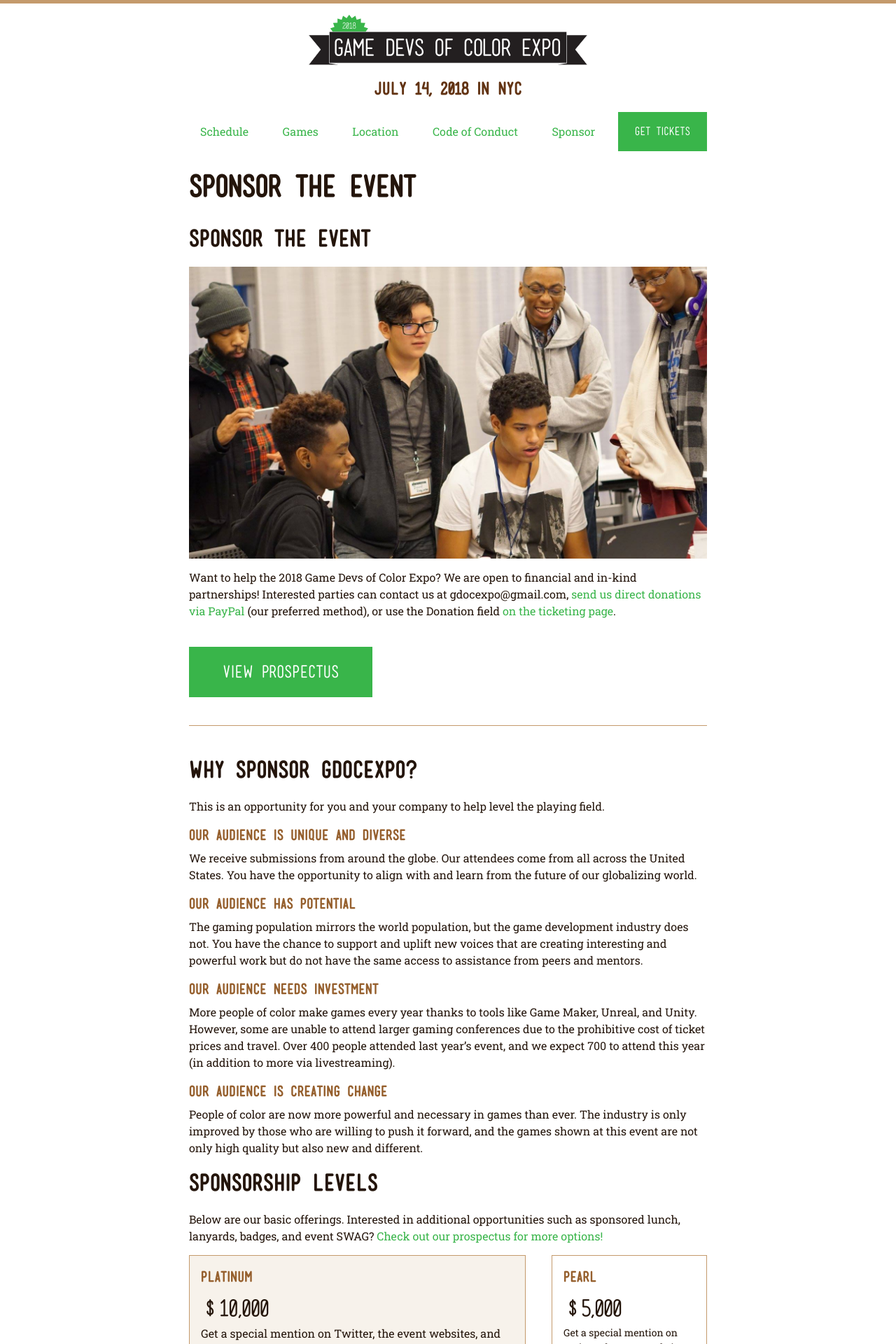
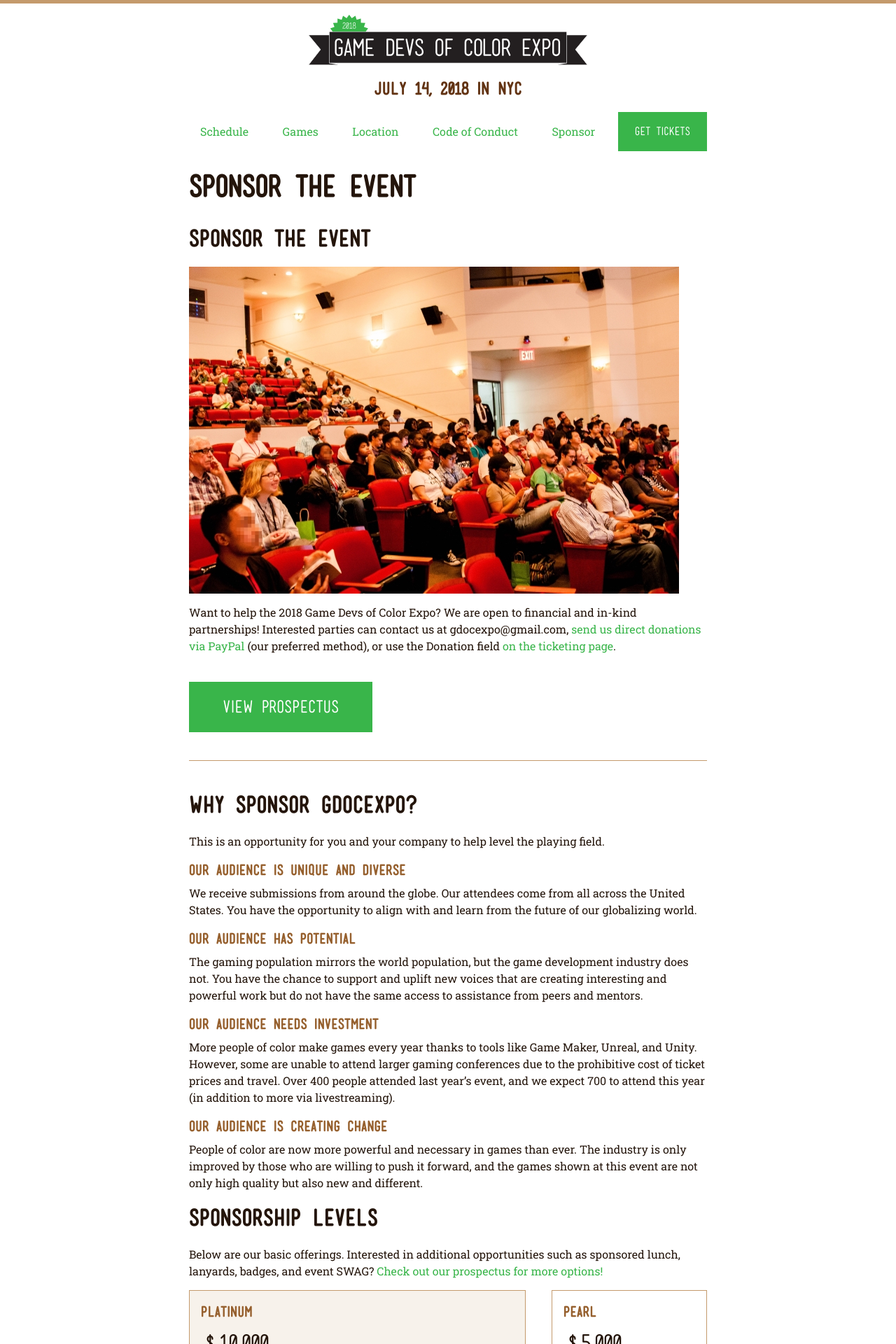
Before and after one commit to BrooklynGamery/gdocexpo, a Jekyll site: the page built from sponsor/content.markdown, in a window 1280 px wide. Shown: the top 1920 px of the page at 70% size. Built offline with Jekyll 4.4.1, drawn with Linux system fonts in a browser that asks for light colours; our own code applies the rules of GitHub Pages for plain Markdown files.

Commit message:
Updated images on the site

```diff
--- a/index-content.markdown
+++ b/index-content.markdown
@@ -13,7 +13,7 @@
 
 ## All are welcome
 
-![](/assets/images/photos/2016/05.jpg)
+![](/assets/images/photos/2017/IMG_7270.jpg)
 
 The 2018 Game Devs of Color Expo is open to people of all genders, races, abilities, sexual orientations, and religions. We are committed to ensuring that this event is inclusive to all. For example, the venue is wheelchair accessibile, live captions will be displayed for all talks and presentations, and gender-neutral restrooms will be available.
 
--- a/sponsor/content.markdown
+++ b/sponsor/content.markdown
@@ -1,6 +1,6 @@
 # Sponsor the event
 
-![](/assets/images/photos/2016/13.jpg)
+![](/assets/images/photos/2017/IMG_6999.jpg)
 
 Want to help the 2018 Game Devs of Color Expo? We are open to financial and in-kind partnerships! Interested parties can contact us at gdocexpo@gmail.com, [send us direct donations via PayPal](http://paypal.me/BrooklynGamery) (our preferred method), or use the Donation field [on the ticketing page](/tickets).
 
```
Also changed, not shown: assets/images/photos/2017/IMG_6999.jpg (added), assets/images/photos/2017/IMG_7270.jpg (added).
